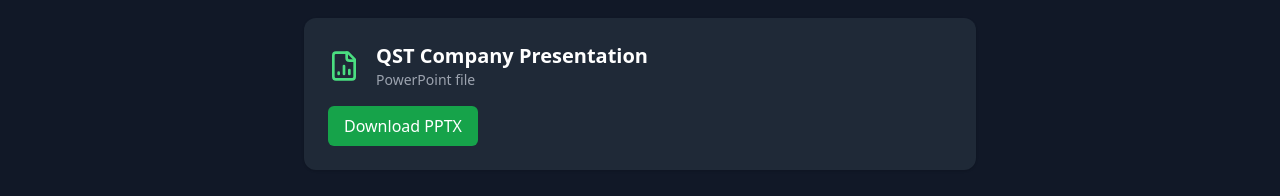
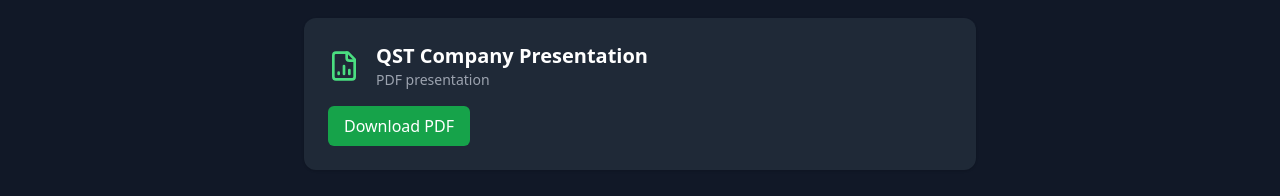
Before and after one commit to KevinMcLeanWAC/QST-website, a React (Vite) app: page /research in a window 1280 px wide. Shown: the part 410-606 px from the top of the page. Built offline with nearby package versions, Linux system fonts and the light colour scheme.

Commit message:
Update QST company presentation link to PDF

```diff
--- a/src/ResearchPage.jsx
+++ b/src/ResearchPage.jsx
@@ -32,16 +32,16 @@ export default function ResearchPage() {
             <FileBarChart2 className="w-8 h-8 text-green-400" />
             <div>
               <h2 className="text-xl font-semibold">QST Company Presentation</h2>
-              <p className="text-gray-400 text-sm">PowerPoint file</p>
+              <p className="text-gray-400 text-sm">PDF presentation</p>
             </div>
           </div>
           <a
-            href="/docs/qst-company-presentation.pptx"
+            href="/docs/qst-company-presentation.pdf"
             target="_blank"
             rel="noopener noreferrer"
             className="inline-block mt-4 bg-green-600 hover:bg-green-700 text-white px-4 py-2 rounded-md"
           >
-            Download PPTX
+            Download PDF
           </a>
         </div>
       </div>
```
Also changed, not shown: 1 other file (tests, documents, lock files or other folders).
